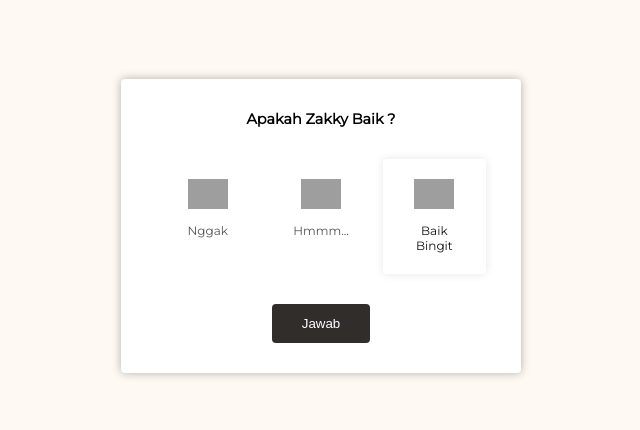
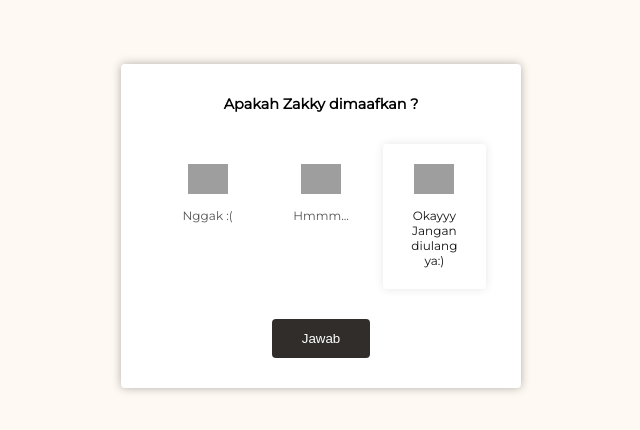
Before and after one commit to Zakkyyy/Zakkymintamaafya, a plain HTML site: page index.html in a window 1280 px wide. Shown: the part 174-604 px from the top of the page, without its empty margins (319-959 px from the left). Drawn offline with Linux system fonts and the light colour scheme; grey boxes are pictures that could not be loaded.

Commit message:
Update index.html

```diff
--- a/index.html
+++ b/index.html
@@ -9,11 +9,11 @@
   </head>
   <body>
     <div id="panel" class="panel-container">
-      <strong> Apakah Zakky Baik ? <br /> </strong>
+      <strong> Apakah Zakky dimaafkan ? <br /> </strong>
       <div class="ratings-container">
         <div class="rating">
           <img src="https://img.icons8.com/external-neu-royyan-wijaya/64/000000/external-emoji-neumojis-smiley-neu-royyan-wijaya-17.png" alt="">
-          <small>Nggak</small>
+          <small>Nggak :(</small>
         </div>
 
         <div class="rating">
@@ -23,7 +23,7 @@
 
         <div class="rating active">
           <img src="https://img.icons8.com/external-neu-royyan-wijaya/64/000000/external-emoji-neumojis-smiley-neu-royyan-wijaya-30.png" alt=""/>
-          <small>Baik Bingit</small>
+          <small>Okayyy Jangan diulang ya:)</small>
         </div>
       </div>
       <button class="btn" id="send">Jawab</button>
```
